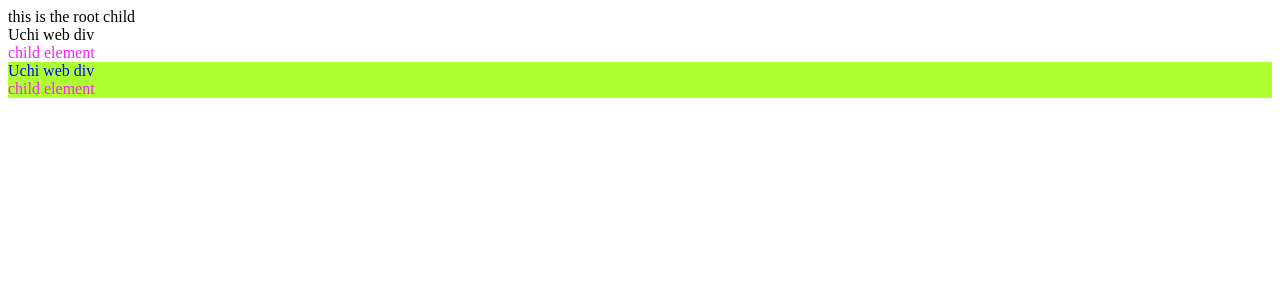
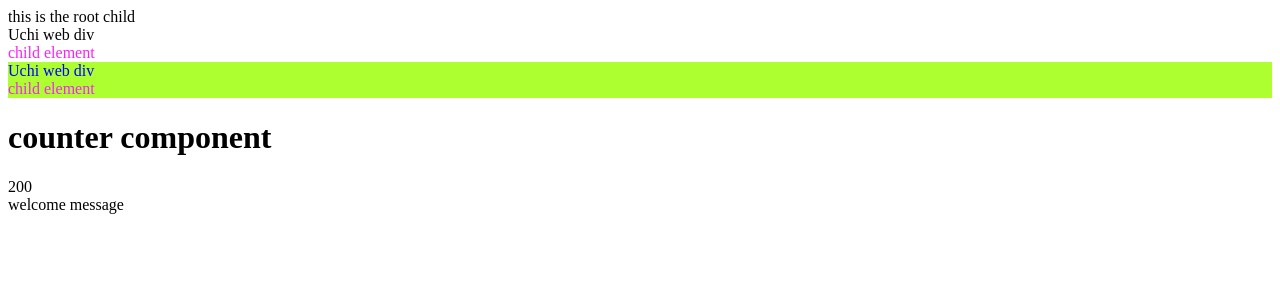
Before and after one commit to UchithmaSenevirathne/Learning-Angular, an Angular app: page / in a window 1280 px wide. Shown: the top 300 px of the page. Built offline with nearby package versions, Linux system fonts and the light colour scheme.

Commit message:
Leveraging input properties for seamless component data exchange

```diff
--- a/src/app/app.component.html
+++ b/src/app/app.component.html
@@ -28,5 +28,9 @@
     <app-profile></app-profile>
 </div>
 
+<div>
+    <app-counter  [count]="counter" message="welcome message"></app-counter>
+</div>
+
 <!-- the class name is same as profile component but cause we use emulated encapsulation the css will not apply outside of the component -->
 <!-- <div class="uchi">App Component One</div> -->
--- a/src/app/app.component.ts
+++ b/src/app/app.component.ts
@@ -2,14 +2,16 @@
 import { Component } from '@angular/core';
 import { RouterOutlet } from '@angular/router';
 import ProfileComponent from './profile.component';
+import CounterComponent from './counter/Counter.component';
 
 @Component({
   selector: 'app-root',
   standalone: true,
-  imports: [RouterOutlet, CommonModule, ProfileComponent],
+  imports: [RouterOutlet, CommonModule, ProfileComponent, CounterComponent],
   templateUrl: './app.component.html',
   styleUrl: './app.component.scss'
 })
 export class AppComponent {
   title = 'testProject';
+  counter: number = 20;
 }
--- /dev/null
+++ b/src/app/counter/Counter.component.html
@@ -0,0 +1,3 @@
+<h1>counter component</h1>
+<div>{{ count }}</div>
+<div>{{ message }}</div>
--- /dev/null
+++ b/src/app/counter/Counter.service.ts
@@ -0,0 +1,7 @@
+export function changeValue(value: number){
+    return value * 10;
+}
+
+export function trimValue(value: string){
+    return value.trim();
+}
```
Also changed, not shown: src/app/counter/Counter.component.ts (added, +13 -0 lines), src/app/counter/Counter.component.scss (added).
